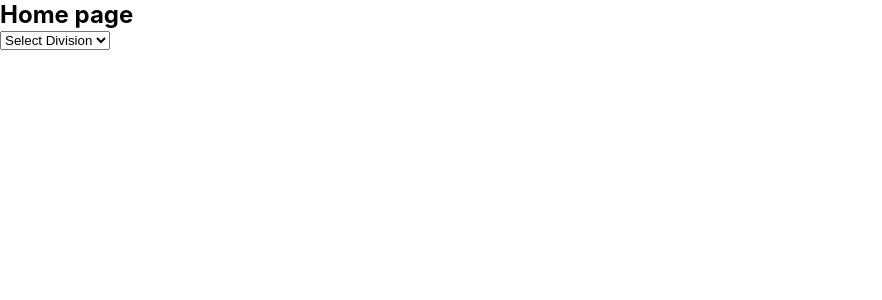
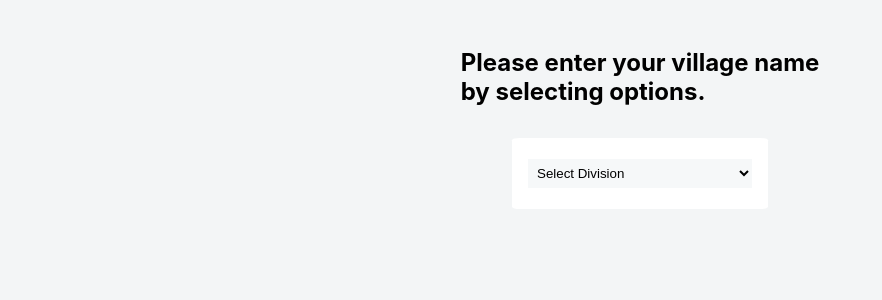
Before and after one commit to zakiralhasan/division-checker, a React (Create React App) app: page / in a window 1280 px wide. Shown: the top 300 px of the page, without its empty margins (0-882 px from the left). Built offline with nearby package versions, Linux system fonts and the light colour scheme.

Commit message:
feat:page design done
design all input field and button and heading etc.

```diff
--- a/src/pages/Home.jsx
+++ b/src/pages/Home.jsx
@@ -1,11 +1,10 @@
-import React, { useEffect, useState } from 'react';
+import React, { useState } from 'react';
 import data1 from "../assets/divisions.json";
 import data2 from "../assets/districts.json";
 import data3 from "../assets/upazilas.json";
 import data4 from "../assets/unions.json";
 import { useForm } from 'react-hook-form';
 const Home = () => {
-    // const [loading, setLoading] = (true)
     const { register, handleSubmit, reset } = useForm();
     const [selectDivision, setSelectDivision] = useState()
     const [selectDistrict, setSelectDistrict] = useState()
@@ -29,10 +28,11 @@ const Home = () => {
             "Village": data.village,
         }
         // console.log(totalInfo)
+        reset()
     }
-    useEffect(() => {
+    // useEffect(() => {
 
-    }, [selectDivision, selectDistrict, selectUpazila, selectUnion])
+    // }, [selectDivision, selectDistrict, selectUpazila, selectUnion])
 
     //Get division name and collect all data aginst that name.
     const filterdDivisionName = data1[0].data.filter(filtData => filtData.name === selectDivision);
@@ -59,12 +59,13 @@ const Home = () => {
 
     return (
         <div className='home-page'>
-            <h2>Home page</h2>
+            <div className='home-page__container'>
+                <h2>Please enter your village name <br />by selecting options.</h2>
 
                 <form onSubmit={handleSubmit(handleForm)}>
                     {/* division selector */}
-                <div className='home-page__division-section'>
-                    <select {...register("division", { onChange: (e) => setSelectDivision(e.target.value) })}>
+                    <div className='home-page__container__division-section '>
+                        <select {...register("division", { onChange: (e) => setSelectDivision(e.target.value) })} className='input-field'>
                             <option>Select Division</option>
                             {
                                 data1[0].data.map(division => <option key={division.id} value={division.name}>{division.name}
@@ -74,8 +75,8 @@ const Home = () => {
                     </div>
                     {/* district selector */}
                     {selectDivision &&
-                    <div className='home-page__district-section'>
-                        <select {...register("district", { onChange: (e) => setSelectDistrict(e.target.value) })}>
+                        <div className='home-page__container__district-section'>
+                            <select {...register("district", { onChange: (e) => setSelectDistrict(e.target.value) })} className='input-field'>
                                 <option>Select District</option>
                                 {
                                     filterdDistrictList?.map(district => <option key={district.id} value={district.name}>{district.name}</option>)
@@ -88,8 +89,8 @@ const Home = () => {
                     {/* upazila selector */}
                     {
                         (selectDistrict && conditionOne) &&
-                    <div className='home-page__upazilla-section'>
-                        <select {...register("upazila", { onChange: (e) => setSelectUpazila(e.target.value) })}>
+                        <div className='home-page__container__upazilla-section'>
+                            <select {...register("upazila", { onChange: (e) => setSelectUpazila(e.target.value) })} className='input-field'>
                                 <option>Select Upazila</option>
                                 {
                                     filterdUpazilaList?.map(upazila => <option key={upazila.id} value={upazila.name}>{upazila.name}</option>)
@@ -100,8 +101,8 @@ const Home = () => {
                     {/* unions selector */}
                     {
                         (selectUpazila && conditionTwo && conditionOne) &&
-                    <div className='home-page__union-section'>
-                        <select {...register("union", { onChange: (e) => setSelectUnion(e.target.value) })}>
+                        <div className='home-page__container__union-section'>
+                            <select {...register("union", { onChange: (e) => setSelectUnion(e.target.value) })} className='input-field'>
                                 <option>Select Union</option>
                                 {
                                     filterdUnionList.map(union => <option key={union.id} value={union.name}>{union.name}</option>)
@@ -112,14 +113,16 @@ const Home = () => {
                     {/* village name section*/}
                     {
                         (selectUnion && conditionThree && conditionTwo && conditionOne) &&
-                    <div className='home-page__village-section'>
-                        <input type="text"  {...register("village")} placeholder="Enter your village name" />
-                        <button>submit</button>
+                        <div className='home-page__container__village-section'>
+                            <input className='input-field' type="text"  {...register("village")} placeholder="Enter your village name" />
+                            <button>SUBMIT</button>
                         </div>
                     }
 
                 </form>
             </div>
+
+        </div>
     );
 };
 
--- a/src/sass/global.css
+++ b/src/sass/global.css
@@ -41,6 +41,7 @@
 /* Brand colors */
 /* Neutral colors */
 /* Utilify colors */
+/*Other colors*/
 /*=====  End of colors  ======*/
 /*=============================================
 =            TYPOGRAPHY                      =
@@ -75,7 +76,7 @@ menu {
 
 .lms-container {
   max-width: 1280px;
-  margin: auto;
+  margin: 0 auto;
   z-index: 1;
 }
 
@@ -84,4 +85,46 @@ menu {
 =============================================*/
 /*=============================================
 =            Pages                            =
-=============================================*//*# sourceMappingURL=global.css.map */
+=============================================*/
+.home-page {
+  height: 100vh;
+  background-color: #F3F5F6;
+}
+.home-page h2 {
+  margin: 2rem auto;
+}
+
+.home-page__container {
+  max-width: 36rem;
+  margin: 0 auto;
+  padding: 1rem;
+  display: flex;
+  justify-content: center;
+  align-items: center;
+  flex-direction: column;
+}
+.home-page__container form {
+  width: 16rem;
+  border-radius: 3%;
+  padding: 1rem;
+  background-color: white;
+}
+
+.home-page__container__village-section button {
+  width: 100%;
+  padding: 5px 6px;
+  margin: 5px auto;
+  background-color: #16BCDC;
+  border: none;
+  color: white;
+  border-radius: 4px;
+}
+
+.input-field {
+  width: 100%;
+  margin: 5px auto;
+  padding: 6px 5px;
+  outline: none;
+  background-color: #f6f8f9;
+  border: none;
+}/*# sourceMappingURL=global.css.map */
--- a/src/sass/pages/_home-page.scss
+++ b/src/sass/pages/_home-page.scss
@@ -0,0 +1,39 @@
+.home-page {
+    height: 100vh;
+    background-color: #F3F5F6;
+
+    h2 {
+        margin: 2rem auto;
+    }
+}
+
+.home-page__container {
+    max-width: 36rem;
+    margin: 0 auto;
+    padding: 1rem;
+    @include get-item-center;
+    flex-direction: column;
+
+    form {
+        width: 16rem;
+        border-radius: 3%;
+        padding: 1rem;
+        background-color: $white;
+    }
+}
+
+.home-page__container__village-section {
+    button {
+        width: 100%;
+        padding: 5px 6px;
+        margin: 5px auto;
+        background-color: $btn-color;
+        border: none;
+        color: $white;
+        border-radius: 4px;
+    }
+}
+
+.input-field {
+    @include common-design-for-input-field;
+}
```
Also changed, not shown: src/sass/foundations/_mixins.scss (+14 -0 lines), src/sass/foundations/_variables.scss (+8 -7 lines), 1 other file (tests, documents, lock files or other folders). Lines whose indentation alone changed are shown as unchanged.
